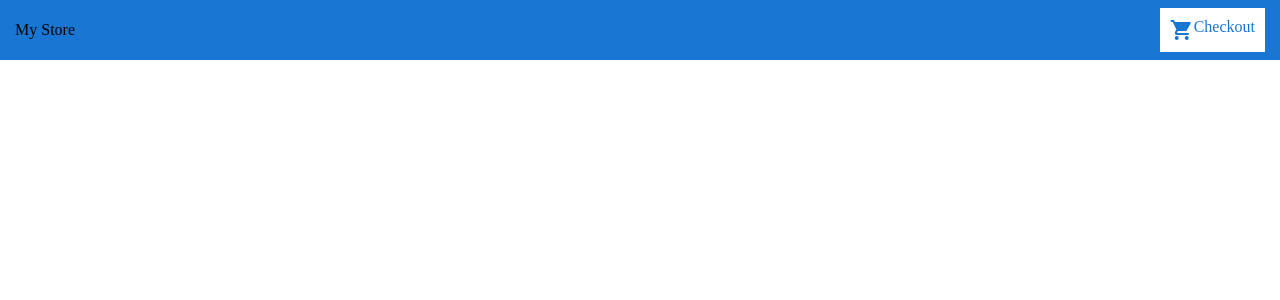
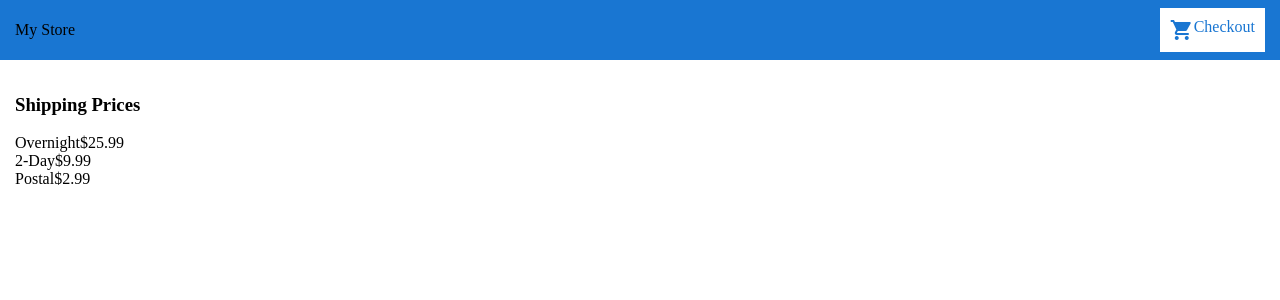
Before and after one commit to davidkoojohn/angular-website, an Angular app: page /shipping in a window 1280 px wide. Before the commit this address led to /. Shown: the top 300 px of the page. Built offline with nearby package versions, Linux system fonts and the light colour scheme.

Commit message:
start http

```diff
--- a/src/app/app-routing.module.ts
+++ b/src/app/app-routing.module.ts
@@ -3,11 +3,13 @@ import { RouterModule, Routes } from '@angular/router';
 import { ProductListComponent } from './product-list/product-list.component';
 import { ProductDetailsComponent } from './product-details/product-details.component';
 import { ProductCartComponent } from './product-cart/product-cart.component';
+import { ProductShippingComponent } from './product-shipping/product-shipping.component';
 
 const routes: Routes = [
   { path: "", component: ProductListComponent },
   { path: "products/:productId", component: ProductDetailsComponent },
   { path: "cart", component: ProductCartComponent },
+  { path: "shipping", component: ProductShippingComponent },
 ];
 
 @NgModule({
--- a/src/app/product-cart/product-cart.component.html
+++ b/src/app/product-cart/product-cart.component.html
@@ -1,8 +1,11 @@
 
 <div class="container">
   <h2>Cart</h2>
+  <p>
+    <a [routerLink]="['/shipping']">Shipping Prices</a>
+  </p>
   <div class="item" *ngFor="let item of items">
     <span>{{ item.name }}</span>
-    <span>{{ item.price }}</span>
+    <span>{{ item.price | currency }}</span>
   </div>
 </div>
--- a/src/app/product-details/product-details.component.html
+++ b/src/app/product-details/product-details.component.html
@@ -2,7 +2,7 @@
   <h2>Product Details</h2>
   <div *ngIf="product">
     <h3>{{ product.name }}</h3>
-    <h4>{{ product.price }}</h4>
+    <h4>{{ product.price | currency }}</h4>
     <p>{{ product.description }}</p>
     <button (click)="addToCart(product)">Buy</button>
   </div>
--- /dev/null
+++ b/src/app/product-shipping/product-shipping.component.html
@@ -0,0 +1,7 @@
+<div class="container">
+  <h3>Shipping Prices</h3>
+  <div class="item" *ngFor="let item of shippingCosts | async">
+    <span>{{ item.type }}</span>
+    <span>{{ item.price | currency }}</span>
+  </div>
+</div>
--- /dev/null
+++ b/src/app/product-shipping/product-shipping.component.ts
@@ -0,0 +1,19 @@
+import { Component, OnInit } from '@angular/core';
+import { CartService } from "../service/cart.service"
+
+@Component({
+  selector: 'app-product-shipping',
+  templateUrl: './product-shipping.component.html',
+  styleUrls: ['./product-shipping.component.less']
+})
+export class ProductShippingComponent implements OnInit {
+
+  constructor(
+    private cartService: CartService
+  ) { }
+  shippingCosts = this.cartService.getShippingPrices()
+
+  ngOnInit(): void {
+  }
+
+}
--- a/src/app/service/cart.service.ts
+++ b/src/app/service/cart.service.ts
@@ -1,4 +1,5 @@
 import { Injectable } from '@angular/core';
+import { HttpClient } from "@angular/common/http"
 import { IProduct, Products } from "../products"
 
 @Injectable({
@@ -6,7 +7,9 @@ import { IProduct, Products } from "../products"
 })
 export class CartService {
   items: IProduct[] = []
-  constructor() { }
+  constructor(
+    private http: HttpClient
+  ) { }
 
   addToCart(product: IProduct) {
     this.items.push(product)
@@ -20,4 +23,8 @@ export class CartService {
     this.items = []
     return this.items
   }
+
+  getShippingPrices() {
+    return this.http.get<{type: string, price: number}[]>("/assets/shipping.json")
+  }
 }
--- /dev/null
+++ b/src/assets/shipping.json
@@ -0,0 +1,14 @@
+[
+  {
+    "type": "Overnight",
+    "price": 25.99
+  },
+  {
+    "type": "2-Day",
+    "price": 9.99
+  },
+  {
+    "type": "Postal",
+    "price": 2.99
+  }
+]
```
Also changed, not shown: src/app/app.module.ts (+7 -3 lines), src/app/product-shipping/product-shipping.component.less (added), 1 other file (tests, documents, lock files or other folders).
